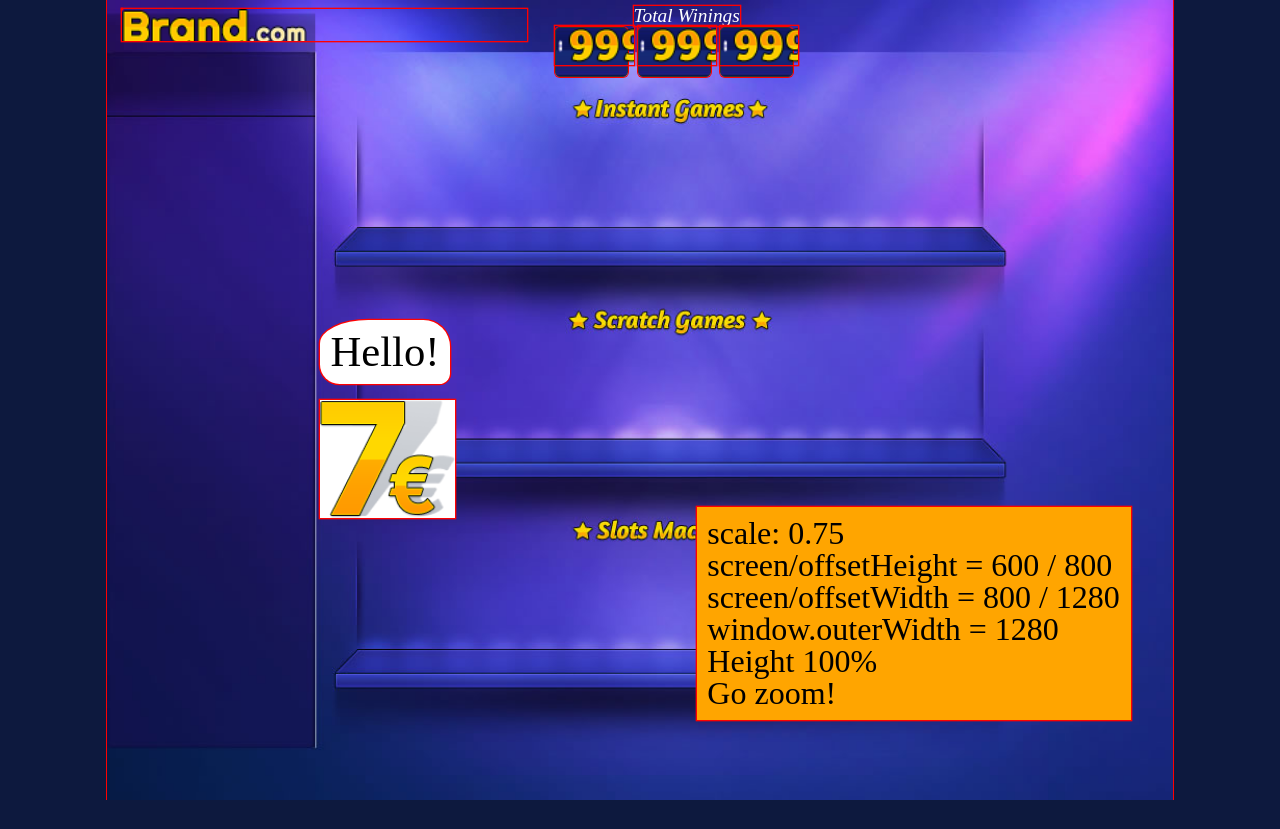
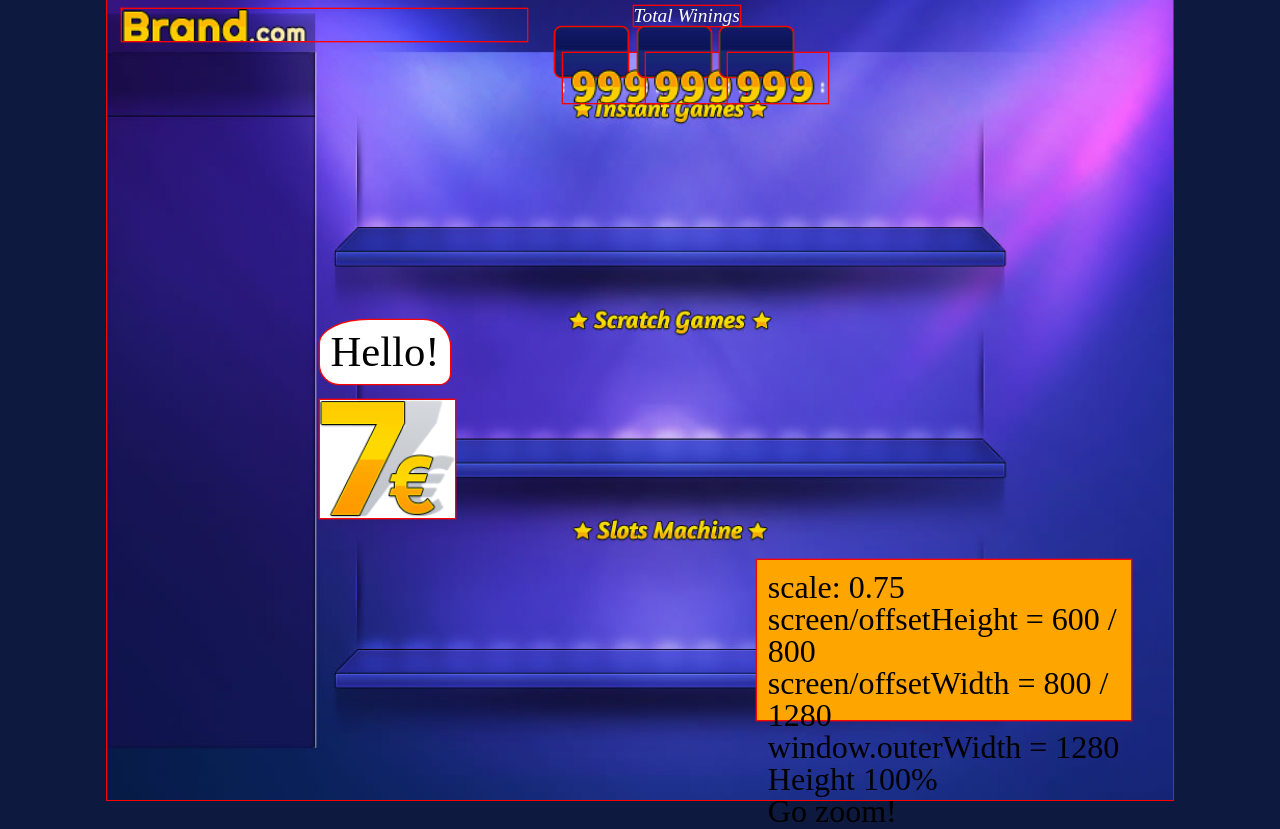
Before and after one commit to srgg6701/games, a PHP site: page /index0.php in a window 1280 px wide. Before the commit the page ends 800 px from the top, so only its background shows below. Run offline with PHP 8.4, Linux system fonts and the light colour scheme.

Commit message:
Настроен root 666 :)

```diff
--- a/index0.php
+++ b/index0.php
@@ -41,7 +41,7 @@
 	 8 * 6 = 11.03515625 */
 	/*box-shadow:2px 2px 2px 10px red;*/
 	/* от размера контейнера, т.е. wrapper'а: */
-#square{
+#euro7{
 	/*от размера самого блока:*/
 	background:url(images/7euros.png) #FFF;
 	background-size:100%;
@@ -53,10 +53,12 @@
 	/*padding:1%; */
 #span{
 	background:orange;
+	bottom:10%;
+	height:20%;
 	font-size:150%;
 	right:4%;
 	padding:1%;
-	bottom:10%;
+	width:35%;
 }
 #hello{
 	background-color:white;
@@ -84,17 +86,23 @@
     <div id="logo">Brand<span>.com</span></div>
     <div id="total">Total Winings</div>
 
-  	<div class="win_numb radial" id="win_numb_1"> </div>
-  		<div id="hell666_1" class="h666 "> </div>
-  	<div class="win_numb radial" id="win_numb_2"> </div>
-  		<div id="hell666_2" class="h666"> </div>
-  	<div class="win_numb radial" id="win_numb_3"> </div>
-  		<div id="hell666_3" class="h666"></div>
+  	<div class="win_numb radial" id="win_numb_1">
+    </div>
+    	<div id="hell666_1" class="h666 "> </div>
+
+  	<div class="win_numb radial" id="win_numb_2">
+    </div>
+    	<div id="hell666_2" class="h666"> </div>
+
+  	<div class="win_numb radial" id="win_numb_3">
+    </div>
+    	<div id="hell666_3" class="h666"></div>
+
 
     <div id="hello">
     	<h1 style="font-size:200%;">Hello!</h1>
     </div>
-    <div id="square">
+    <div id="euro7">
     </div>
     <div id="span"></div>
 
--- a/js/js.js
+++ b/js/js.js
@@ -6,7 +6,6 @@ $(function(){
 	// Если оно более 1024/768 (параметры фоновой картинки для блока),
 	// его высота устанавливается в 100% и измеряется реальная ширина,
 	// иначе, наоборот, выставляется максимальная ширина и измеряется высота.
-	//var ratio;
 	// текущий масштаб:
 	var scale;
 	//var maxWidth =
@@ -28,7 +27,6 @@ $(function(){
 					left:hDiff/2
 				}); //console.log('Выровнять по горизонтали, hDiff/2 = '+(hDiff/2));
 			}
-			//ratio=window.outerWidth/screen.width;
 			scale=screen.height/document.body.offsetHeight;
 		}else{
 			txtDim = "Width 100%";
@@ -49,7 +47,7 @@ $(function(){
 		// 	0.8789 =			       900 / 1024
 		//0.1
 		if(scale!==1) {
-			$('div:not(.radial)',gameContainer).css('zoom',1/scale);
+			$('div',gameContainer).css('zoom',1/scale);
 			var scalable="Go zoom!";
 		}
 		else{
--- a/sass/screen.scss
+++ b/sass/screen.scss
@@ -162,36 +162,44 @@ div{
 	@include calcTop(6); //top: 6px;
 }
 .win_numb{
-	background: url(../images/bg_666.jpg) repeat-x -4px;//-25%;//-4px;
+	background: url(../images/bg_666.jpg) repeat-x center center #0D193E;//-25%;//-4px;
 	border: solid 1px/* 6.25% */ #333;
-	border-radius: 5px;//0.3125rem;//31.25%;//5px;
-
-	background-size: 6.25%;// 100%; /* должен быть равен высоте элемента - 48px */
+	border-radius: 5px; //0.3125rem;//31.25%;//5px;
+	background-size: 6.25%;
 	@include calcHeight(48); //height: 48px;
-
 	text-align:center;
 	@include calcTop(26); //top:26px;
 	@include calcWidth(70); //width: 70px;
 	z-index: 0;
 }
 .h666{
-	background: url(../images/666.png) no-repeat -12.5% 75%;//-2px 12px;
-	//background-size: 3.255208333333333%;//100%; //($height/768*100)*1%;
-	@include calcHeight(37); //height: 37px;
-	@include calcTop(25); //top: 25px;
-	@include calcWidth(75); //width: 75px;
-	z-index: 2;
+	background: url(../images/666.png) no-repeat -2px 12px;
+	background-size:100%;
+	height: 37px;
+	//@include calcTop(30); //
+	top:40px;
+	width: 75px;
+	/*	background: url(../images/666.png) no-repeat;
+		background-size: 100%;
+		height: 27px;
+		position: absolute;
+
+		top: 5%;
+		width: 74px;
+	*/
 }
 
+/*	999	*/
 #hell666_1{
-	@include calcLeft(431); //left: 431px;
+	@include calcLeft(438); //left: 431px; //585
 }
 #hell666_2{
-	@include calcLeft(510); //left: 510px;
+	@include calcLeft(518); //left: 510px;
 }
 #hell666_3{
-	@include calcLeft(589); //left: 589px;
+	@include calcLeft(597); //left: 589px;
 }
+
 
 #win_numb_1{
 	@include calcLeft(431); //left: 431px;
--- a/stylesheets/screen.css
+++ b/stylesheets/screen.css
@@ -220,7 +220,7 @@ div {
 
 /* line 164, ../sass/screen.scss */
 .win_numb {
-  background: url(../images/bg_666.jpg) repeat-x -4px;
+  background: url(../images/bg_666.jpg) repeat-x center center #0d193e;
   border: solid 1px #333333;
   border-radius: 5px;
   background-size: 6.25%;
@@ -231,46 +231,55 @@ div {
   z-index: 0;
 }
 
-/* line 177, ../sass/screen.scss */
+/* line 175, ../sass/screen.scss */
 .h666 {
-  background: url(../images/666.png) no-repeat -12.5% 75%;
-  height: 4.81771%;
-  top: 3.25521%;
-  width: 7.32422%;
-  z-index: 2;
+  background: url(../images/666.png) no-repeat -2px 12px;
+  background-size: 100%;
+  height: 37px;
+  top: 40px;
+  width: 75px;
+  /*	background: url(../images/666.png) no-repeat;
+  	background-size: 100%;
+  	height: 27px;
+  	position: absolute;
+
+  	top: 5%;
+  	width: 74px;
+  */
 }
 
-/* line 186, ../sass/screen.scss */
+/*	999	*/
+/* line 193, ../sass/screen.scss */
 #hell666_1 {
-  left: 42.08984%;
-}
-
-/* line 189, ../sass/screen.scss */
-#hell666_2 {
-  left: 49.80469%;
-}
-
-/* line 192, ../sass/screen.scss */
-#hell666_3 {
-  left: 57.51953%;
+  left: 42.77344%;
 }
 
 /* line 196, ../sass/screen.scss */
+#hell666_2 {
+  left: 50.58594%;
+}
+
+/* line 199, ../sass/screen.scss */
+#hell666_3 {
+  left: 58.30078%;
+}
+
+/* line 204, ../sass/screen.scss */
 #win_numb_1 {
   left: 42.08984%;
 }
 
-/* line 199, ../sass/screen.scss */
+/* line 207, ../sass/screen.scss */
 #win_numb_2 {
   left: 49.80469%;
 }
 
-/* line 202, ../sass/screen.scss */
+/* line 210, ../sass/screen.scss */
 #win_numb_3 {
   left: 57.51953%;
 }
 
-/* line 205, ../sass/screen.scss */
+/* line 213, ../sass/screen.scss */
 #current_time {
   background: url(../images/clock.png) no-repeat 0 -12.5% #151647;
   background-size: 100%;
@@ -287,12 +296,12 @@ div {
   top: 1.82292%;
   width: 21.19141%;
 }
-/* line 220, ../sass/screen.scss */
+/* line 228, ../sass/screen.scss */
 #current_time b {
   font-family: "Avenir-Heavy";
 }
 
-/* line 225, ../sass/screen.scss */
+/* line 233, ../sass/screen.scss */
 #welcome_back {
   background: url(../images/euro_coin.png) no-repeat 31.25% -31.25%;
   background-size: 100%;
@@ -306,24 +315,24 @@ div {
   width: 18.35938%;
 }
 
-/* line 238, ../sass/screen.scss */
+/* line 246, ../sass/screen.scss */
 .user_name {
   font-weight: bold;
 }
 
-/* line 242, ../sass/screen.scss */
+/* line 250, ../sass/screen.scss */
 .small_header {
   color: white;
   font-size: 100%;
   width: 100%;
 }
 
-/* line 247, ../sass/screen.scss */
+/* line 255, ../sass/screen.scss */
 .small_header:after {
   content: "";
 }
 
-/* line 251, ../sass/screen.scss */
+/* line 259, ../sass/screen.scss */
 .small_header
 div.subheader {
   font-family: Avenir;
@@ -333,7 +342,7 @@ div.subheader {
   width: 100%;
 }
 
-/* line 258, ../sass/screen.scss */
+/* line 266, ../sass/screen.scss */
 .subsrtrate {
   background-color: #01040b;
   opacity: 0.45;
@@ -341,7 +350,7 @@ div.subheader {
   width: 100%;
 }
 
-/* line 266, ../sass/screen.scss */
+/* line 274, ../sass/screen.scss */
 .float_panel,
 .right_block {
   border: solid 6.25% #000;
@@ -349,14 +358,14 @@ div.subheader {
   opacity: 0.25;
 }
 
-/* line 273, ../sass/screen.scss */
+/* line 281, ../sass/screen.scss */
 #left_bottom_palette {
   background-color: #FC00FF;
   height: 35.9375%;
   top: 52.73438%;
 }
 
-/* line 283, ../sass/screen.scss */
+/* line 291, ../sass/screen.scss */
 #left_top_box,
 .left_bottom_box,
 #left_bottom_palette {
@@ -364,7 +373,7 @@ div.subheader {
   width: 17.57813%;
 }
 
-/* line 287, ../sass/screen.scss */
+/* line 295, ../sass/screen.scss */
 #left_top_box {
   background-color: #ff0eff;
   box-shadow: 0 0 0 6.25% #000;
@@ -372,7 +381,7 @@ div.subheader {
   top: 16.01563%;
 }
 
-/* line 293, ../sass/screen.scss */
+/* line 301, ../sass/screen.scss */
 .left_bottom_box {
   height: 6.51042%;
   font-size: 100%;
@@ -384,7 +393,7 @@ div.subheader {
   padding: 0 81.25%;
 }
 
-/* line 305, ../sass/screen.scss */
+/* line 313, ../sass/screen.scss */
 .left_bottom_box
 > div {
   color: #FFF;
@@ -399,7 +408,7 @@ div.subheader {
   width: 100%;
 }
 
-/* line 318, ../sass/screen.scss */
+/* line 326, ../sass/screen.scss */
 .left_bottom_box
 > div > div {
   font-size: 110%;
@@ -410,7 +419,7 @@ div.subheader {
   top: 0;
 }
 
-/* line 327, ../sass/screen.scss */
+/* line 335, ../sass/screen.scss */
 #left_bottom_box_1 {
   background: url(../images/copa.png) no-repeat 62.5% 106.25%;
   background-size: 100%;
@@ -422,42 +431,42 @@ div.subheader {
   top: 52.73438%;
 }
 
-/* line 337, ../sass/screen.scss */
+/* line 345, ../sass/screen.scss */
 #left_bottom_box_2 {
   background: url(../images/flag_germany.png) no-repeat 75% 181.25%;
   background-size: 100%;
   top: 59.24479%;
 }
 
-/* line 342, ../sass/screen.scss */
+/* line 350, ../sass/screen.scss */
 #left_bottom_box_3 {
   background: url(../images/flag_italy.png) no-repeat 75% 181.25%;
   background-size: 100%;
   top: 65.75521%;
 }
 
-/* line 347, ../sass/screen.scss */
+/* line 355, ../sass/screen.scss */
 #left_bottom_box_4 {
   background: url(../images/flag_gb.png) no-repeat 75% 181.25%;
   background-size: 100%;
   top: 72.26563%;
 }
 
-/* line 352, ../sass/screen.scss */
+/* line 360, ../sass/screen.scss */
 #left_bottom_box_5 {
   background: url(../images/flag_greece.png) no-repeat 75% 181.25%;
   background-size: 100%;
   top: 78.77604%;
 }
 
-/* line 358, ../sass/screen.scss */
+/* line 366, ../sass/screen.scss */
 .panel_content {
   font-size: 100%;
   top: 4.55729%;
   padding: 37.5% 62.5%;
 }
 
-/* line 365, ../sass/screen.scss */
+/* line 373, ../sass/screen.scss */
 .panel_content
 p {
   font-weight: normal;
@@ -465,13 +474,13 @@ p {
   margin: 4.2% auto;
 }
 
-/* line 372, ../sass/screen.scss */
+/* line 380, ../sass/screen.scss */
 .panel_content
 p:first-child {
   margin-top: 1.5%;
 }
 
-/* line 377, ../sass/screen.scss */
+/* line 385, ../sass/screen.scss */
 .panel_content
 p:first-child
 img {
@@ -479,7 +488,7 @@ img {
   margin-left: 4%;
 }
 
-/* line 384, ../sass/screen.scss */
+/* line 392, ../sass/screen.scss */
 .right_block,
 .right_panel {
   border-radius: 4px;
@@ -488,47 +497,47 @@ img {
   width: 13.08594%;
 }
 
-/* line 391, ../sass/screen.scss */
+/* line 399, ../sass/screen.scss */
 .right_panel
 .panel_content {
   color: white;
   font-size: 83%;
 }
 
-/* line 396, ../sass/screen.scss */
+/* line 404, ../sass/screen.scss */
 .right_block {
   background-color: #3D025C;
   height: 22.13542%;
   opacity: 0.9;
 }
 
-/* line 403, ../sass/screen.scss */
+/* line 411, ../sass/screen.scss */
 #right_block_promotions,
 #right_promotion {
   top: 8.72396%;
 }
 
-/* line 407, ../sass/screen.scss */
+/* line 415, ../sass/screen.scss */
 #right_block_live_support,
 #right_live_support {
   top: 32.03125%;
 }
 
-/* line 411, ../sass/screen.scss */
+/* line 419, ../sass/screen.scss */
 #right_promotion
 .subheader {
   background: url(../images/right_promo.png) no-repeat 56.25% 68.75%;
   background-size: 100%;
 }
 
-/* line 416, ../sass/screen.scss */
+/* line 424, ../sass/screen.scss */
 #right_live_support
 .subheader {
   background: url(../images/right_live_chat.png) no-repeat 56.25% 68.75%;
   background-size: 100%;
 }
 
-/* line 422, ../sass/screen.scss */
+/* line 430, ../sass/screen.scss */
 .scene_bingo {
   background: url(../images/game_bingo.png) no-repeat;
   background-size: 100%;
@@ -536,57 +545,57 @@ img {
   width: 11.52344%;
 }
 
-/* line 429, ../sass/screen.scss */
+/* line 437, ../sass/screen.scss */
 .pointer_left {
   background: url(../images/pointer_left.png);
   background-size: 100%;
   left: 20.01953%;
 }
 
-/* line 435, ../sass/screen.scss */
+/* line 443, ../sass/screen.scss */
 .pointer_right {
   background: url(../images/pointer_right.png);
   background-size: 100%;
   right: 14.35547%;
 }
 
-/* line 441, ../sass/screen.scss */
+/* line 449, ../sass/screen.scss */
 [class^="pointer_"] {
   height: 4.94792%;
   width: 3.71094%;
 }
 
-/* line 446, ../sass/screen.scss */
+/* line 454, ../sass/screen.scss */
 [class^="pointer_"].top {
   top: 19.53125%;
 }
 
-/* line 450, ../sass/screen.scss */
+/* line 458, ../sass/screen.scss */
 [class^="pointer_"].middle {
   top: 45.83333%;
 }
 
-/* line 454, ../sass/screen.scss */
+/* line 462, ../sass/screen.scss */
 [class^="pointer_"].bottom {
   top: 72.00521%;
 }
 
-/* line 458, ../sass/screen.scss */
+/* line 466, ../sass/screen.scss */
 .scene_bingo.top {
   top: 15.36458%;
 }
 
-/* line 461, ../sass/screen.scss */
+/* line 469, ../sass/screen.scss */
 .scene_bingo.middle {
   top: 41.79688%;
 }
 
-/* line 464, ../sass/screen.scss */
+/* line 472, ../sass/screen.scss */
 .scene_bingo.bottom {
   top: 68.09896%;
 }
 
-/* line 469, ../sass/screen.scss */
+/* line 477, ../sass/screen.scss */
 .scene_bingo
 + div {
   /*кнопки во всех рядах: высота, ширина*/
@@ -598,7 +607,7 @@ img {
   width: 11.52344%;
 }
 
-/* line 479, ../sass/screen.scss */
+/* line 487, ../sass/screen.scss */
 .scene_bingo
 + div > div {
   background-color: #EAE4FD;
@@ -612,21 +621,21 @@ img {
   white-space: nowrap;
 }
 
-/* line 491, ../sass/screen.scss */
+/* line 499, ../sass/screen.scss */
 .scene_bingo.top
 + div {
   /*кнопка в первом ряду: позиция по вертикали*/
   top: 30.72917%;
 }
 
-/* line 496, ../sass/screen.scss */
+/* line 504, ../sass/screen.scss */
 .scene_bingo.middle
 + div {
   /*кнопка во втором ряду: позиция по вертикали*/
   top: 57.16146%;
 }
 
-/* line 501, ../sass/screen.scss */
+/* line 509, ../sass/screen.scss */
 .scene_bingo.bottom
 + div {
   /*кнопка в третьем ряду: позиция по вертикали*/
@@ -635,56 +644,56 @@ img {
 
 /* позиции по горизонтали */
 /* первая колонка */
-/* line 508, ../sass/screen.scss */
+/* line 516, ../sass/screen.scss */
 .scene_bingo.left {
   left: 24.60938%;
 }
 
-/* line 511, ../sass/screen.scss */
+/* line 519, ../sass/screen.scss */
 .scene_bingo.left + div {
   left: 24.60938%;
 }
 
 /* вторая колонка */
-/* line 515, ../sass/screen.scss */
+/* line 523, ../sass/screen.scss */
 .scene_bingo.center_left {
   left: 39.55078%;
 }
 
-/* line 518, ../sass/screen.scss */
+/* line 526, ../sass/screen.scss */
 .scene_bingo.center_left + div {
   left: 39.55078%;
 }
 
 /* третья колонка */
-/* line 522, ../sass/screen.scss */
+/* line 530, ../sass/screen.scss */
 .scene_bingo.center_right {
   left: 54.58984%;
 }
 
-/* line 525, ../sass/screen.scss */
+/* line 533, ../sass/screen.scss */
 .scene_bingo.center_right + div {
   left: 54.58984%;
 }
 
 /* четвёртая колонка */
-/* line 529, ../sass/screen.scss */
+/* line 537, ../sass/screen.scss */
 .scene_bingo.right {
   left: 69.14063%;
 }
 
-/* line 532, ../sass/screen.scss */
+/* line 540, ../sass/screen.scss */
 .scene_bingo.right + div {
   left: 69.14063%;
 }
 
-/* line 537, ../sass/screen.scss */
+/* line 545, ../sass/screen.scss */
 #my_balance,
 #currency_sum {
   line-height: 312.5%;
 }
 
-/* line 540, ../sass/screen.scss */
+/* line 548, ../sass/screen.scss */
 #my_balance {
   bottom: 0;
   color: white;
@@ -692,7 +701,7 @@ img {
   margin-left: 75%;
 }
 
-/* line 546, ../sass/screen.scss */
+/* line 554, ../sass/screen.scss */
 #currency_sum {
   background-color: #0F0E32;
   border-bottom: solid 6.25% #999;
@@ -707,7 +716,7 @@ img {
   width: 8.59375%;
 }
 
-/* line 559, ../sass/screen.scss */
+/* line 567, ../sass/screen.scss */
 #bottom_top_left {
   background: url(../images/half_round.png) no-repeat;
   background-size: 100%;
@@ -717,13 +726,13 @@ img {
   z-index: 1;
 }
 
-/* line 568, ../sass/screen.scss */
+/* line 576, ../sass/screen.scss */
 #bottom_menu_left_side,
 #bottom_menu_right_side {
   bottom: 0.13021%;
 }
 
-/* line 571, ../sass/screen.scss */
+/* line 579, ../sass/screen.scss */
 #bottom_menu_left_side {
   background: url(../images/bg_bottom_panel_left.png);
   background-size: 100%;
@@ -732,7 +741,7 @@ img {
   z-index: 0;
 }
 
-/* line 578, ../sass/screen.scss */
+/* line 586, ../sass/screen.scss */
 #bottom_menu_right_side {
   background: url(../images/bg_bottom_panel_right.png);
   background-size: 100%;
@@ -743,7 +752,7 @@ img {
   width: 79.98047%;
 }
 
-/* line 588, ../sass/screen.scss */
+/* line 596, ../sass/screen.scss */
 #make_a_deposite {
   background: url(../images/make_a_deposite.png) no-repeat;
   background-size: 100%;
@@ -761,7 +770,7 @@ img {
   width: auto;
 }
 
-/* line 605, ../sass/screen.scss */
+/* line 613, ../sass/screen.scss */
 .bottom_menu_item {
   bottom: 0.39063%;
   color: white;
@@ -774,21 +783,21 @@ img {
   padding-left: 118.75%;
 }
 
-/* line 617, ../sass/screen.scss */
+/* line 625, ../sass/screen.scss */
 #bottom_menu_item_profile {
   background: url(../images/bottom_menu_user.png) no-repeat -50% 12.5%;
   background-size: 100%;
   left: 58.00781%;
 }
 
-/* line 622, ../sass/screen.scss */
+/* line 630, ../sass/screen.scss */
 #bottom_menu_item_cashier {
   background: url(../images/bottom_menu_casher.png) no-repeat -37.5% 12.5%;
   background-size: 100%;
   left: 66.01563%;
 }
 
-/* line 627, ../sass/screen.scss */
+/* line 635, ../sass/screen.scss */
 #bottom_menu_item_games {
   /*	 */
   display: none;
@@ -807,14 +816,14 @@ img {
   width: 8.20313%;
 }
 
-/* line 645, ../sass/screen.scss */
+/* line 653, ../sass/screen.scss */
 #bottom_menu_item_chat {
   background: url(../images/bottom_menu_chat.png) no-repeat -50%;
   background-size: 100%;
   left: 83.69141%;
 }
 
-/* line 650, ../sass/screen.scss */
+/* line 658, ../sass/screen.scss */
 #bottom_menu_item_logout {
   background: url(../images/bottom_menu_switch_off.png) no-repeat -43.75% 18.75%;
   background-size: 100%;
```
